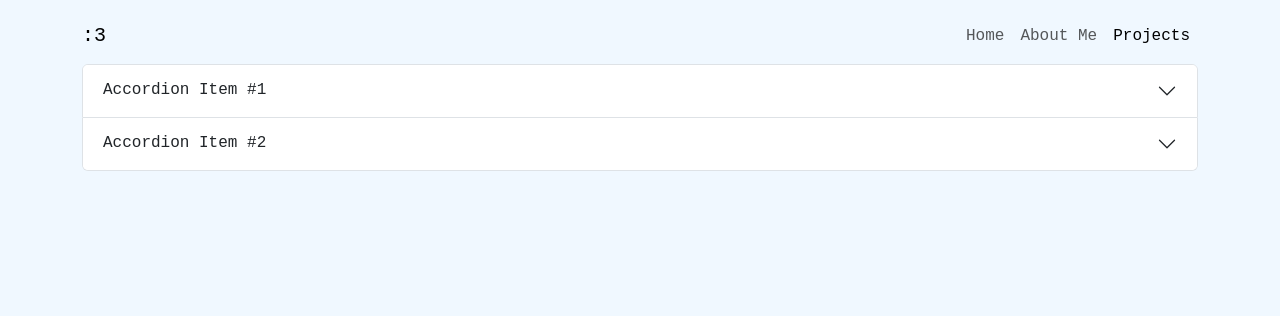
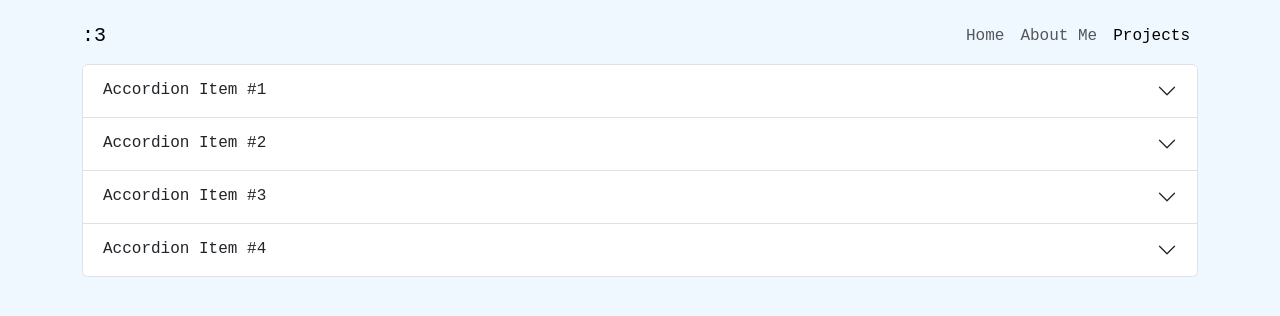
Before and after one commit to miriamrami/meow-port-app, a React (Create React App) app in the folder meow-port-app/: page /Projects.js in a window 1280 px wide. Shown: the top 316 px of the page. Built offline with nearby package versions, Linux system fonts and the light colour scheme.

Commit message:
added two more accordion items

```diff
--- a/meow-port-app/src/Projects.js
+++ b/meow-port-app/src/Projects.js
@@ -32,6 +32,18 @@ const Projects = () => {
 							Project info goes here
         				</Accordion.Body>
       			</Accordion.Item>
+				  <Accordion.Item eventKey="2">
+        			<Accordion.Header>Accordion Item #3</Accordion.Header>
+        				<Accordion.Body>
+							Enter description of info of project here
+        				</Accordion.Body>
+      			</Accordion.Item>
+      			<Accordion.Item eventKey="3">
+        			<Accordion.Header>Accordion Item #4</Accordion.Header>
+        				<Accordion.Body>
+							Project info goes here
+        				</Accordion.Body>
+      			</Accordion.Item>
     		</Accordion>
 		</Container>
 		</div>
```
